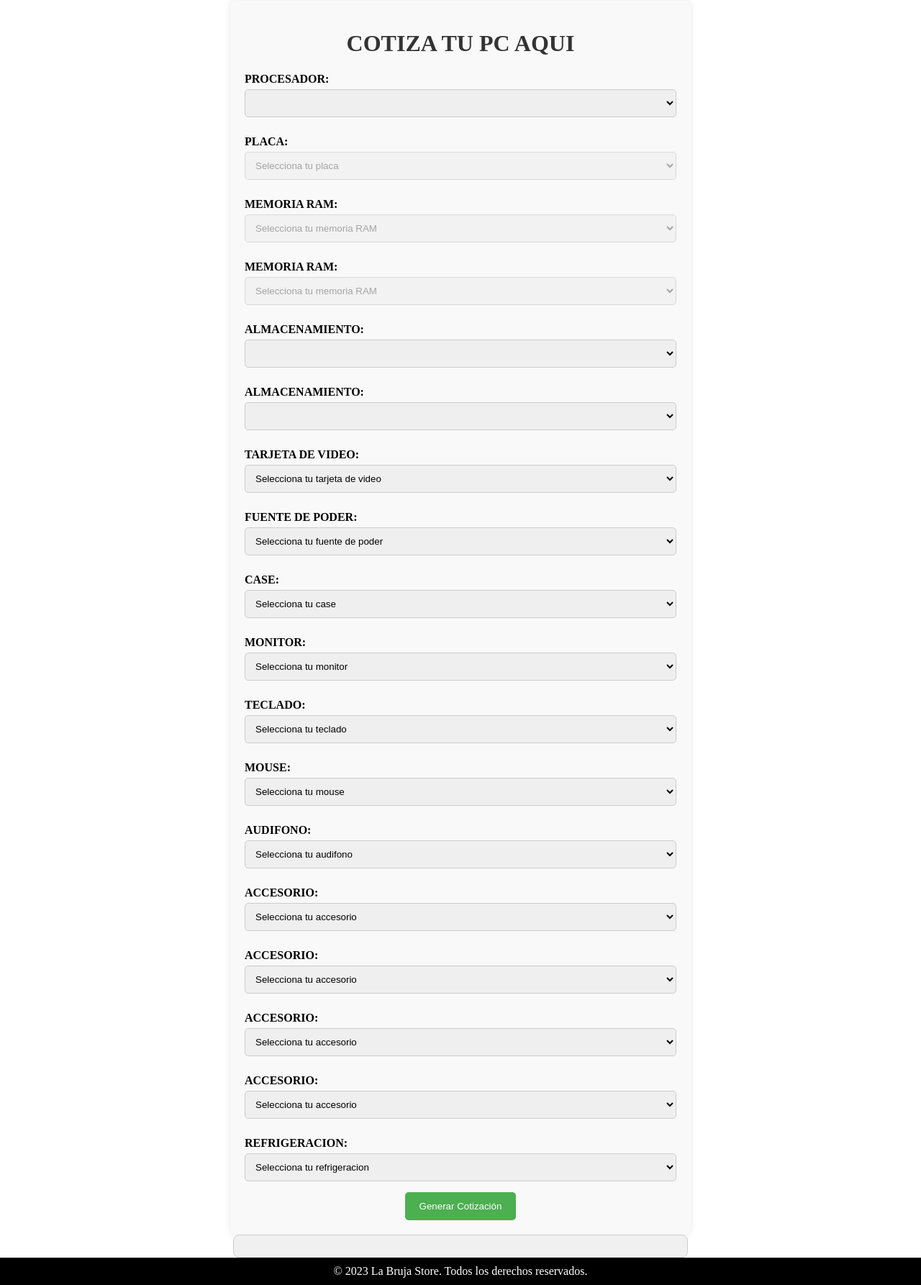
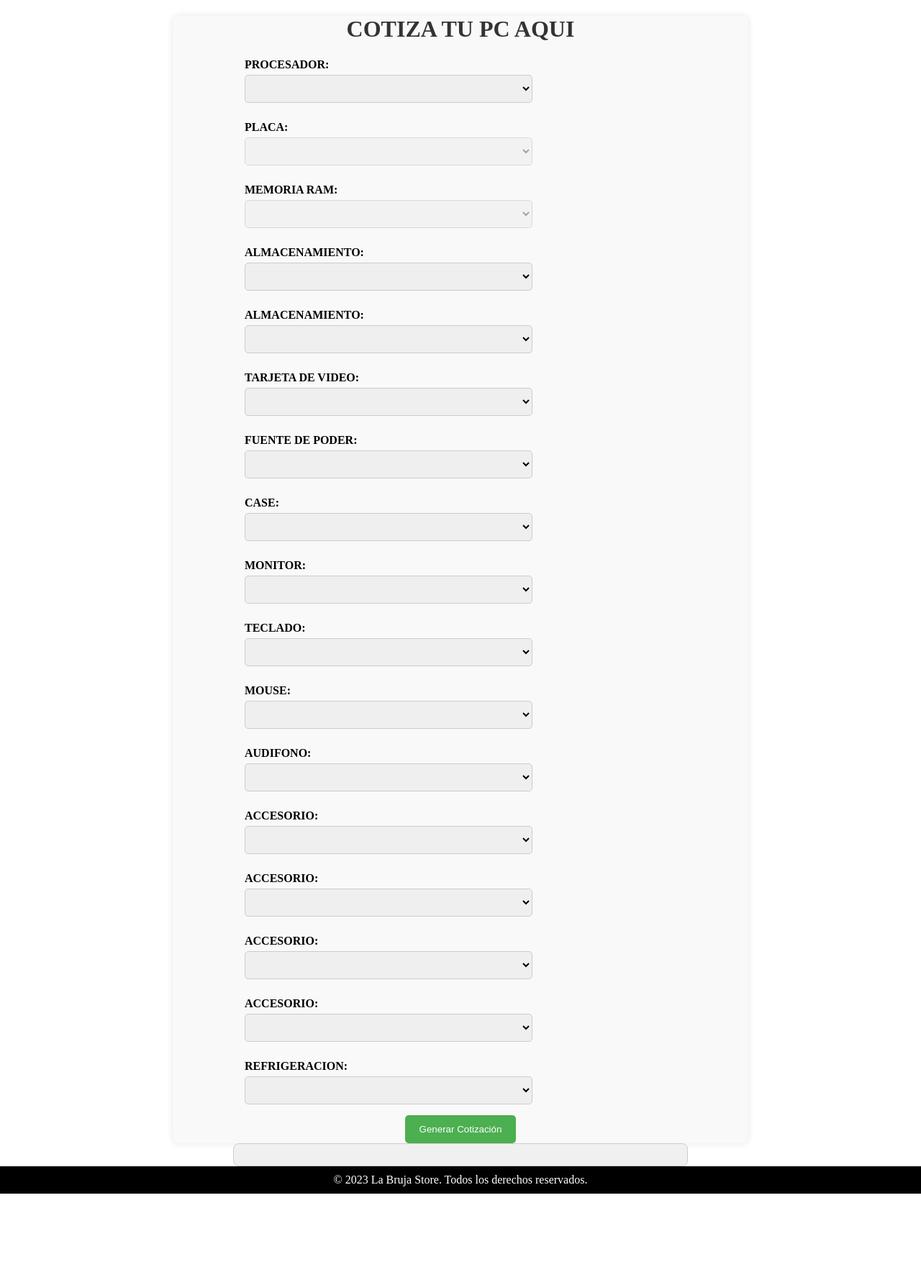
Before and after one commit to kyozApp/LaBrujaStore, a PHP site: template index.php in a window 1280 px wide. Shown: the part 99-1885 px from the top of the page at 72% size. After the commit the page ends 1758 px from the top, so only its background shows below. Run offline with PHP 8.4, Linux system fonts and the light colour scheme; the template is opened without the code that fills it, so the values that code supplies are empty.

Commit message:
cotizacion
vamos bien

```diff
--- a/css/index_producto.css
+++ b/css/index_producto.css
@@ -1,8 +1,11 @@
 /* Estilos específicos para la sección de cotización */
+
+
 
 #formulario-cotizacion {
     background-color: #f9f9f9;
-    padding: 20px;
+    padding-right: 100px;
+    padding-left: 100px;
     border-radius: 8px;
     box-shadow: 0 0 10px rgba(0, 0, 0, 0.1);
     max-width: 600px;
@@ -21,7 +24,7 @@ label {
 }
 
 select {
-    width: 100%;
+    width: 400px;
     padding: 10px;
     margin-top: 5px;
     margin-bottom: 15px;
@@ -54,3 +57,11 @@ button:hover {
     max-width: 600px;
     margin: 0 auto;
 }
+
+/* Agregar estilo para los spans de precios */
+.precioSpan {
+    display: inline-block;
+    margin-left: 10px;
+    color: #333;
+    font-weight: bold;
+}
--- a/index.php
+++ b/index.php
@@ -92,134 +92,127 @@ include('conexiondb/conexion.php');
             <h1>COTIZA TU PC AQUI</h1>
 
             <!-- Procesador -->
-            <label for="procesador">PROCESADOR:</label>
-            <select id="procesadorSelect" name="procesador"></select>
-            <span id="precioProcesador"></span>
+            <div class="cotizacion-item">
+                <label for="procesador">PROCESADOR:</label>
+                <select id="procesadorSelect" name="procesador"></select>
+                <span id="precioProcesador" class="precioSpan"></span>
+            </div>
+
+            <!-- Placa Base -->
+            <div class="cotizacion-item">
+                <label for="placaBase">PLACA:</label>
+                <select id="placaBase" name="placaBase" disabled></select>
+                <span id="precioPlacaBase" class="precioSpan"></span>
+            </div>
+
+            <!-- Memoria RAM -->
+            <div class="cotizacion-item">
+                <label for="memoriaRam">MEMORIA RAM:</label>
+                <select id="memoriaRam" name="memoriaRam" disabled></select>
+                <span id="precioMemoriaRam" class="precioSpan"></span>
+            </div>
+
+            <!-- Almacenamiento 1 -->
+            <div class="cotizacion-item">
+                <label for="almacenamiento1">ALMACENAMIENTO:</label>
+                <select id="almacenamiento1" name="almacenamiento1"></select>
+                <span id="precioAlmacenamiento1" class="precioSpan"></span>
+            </div>
+
+            <!-- Almacenamiento 2 -->
+            <div class="cotizacion-item">
+                <label for="almacenamiento2">ALMACENAMIENTO:</label>
+                <select id="almacenamiento2" name="almacenamiento2"></select>
+                <span id="precioAlmacenamiento2" class="precioSpan"></span>
+            </div>
+
+            <!-- Tarjeta de Video -->
+            <div class="cotizacion-item">
+                <label for="tarjetaVideo">TARJETA DE VIDEO:</label>
+                <select id="tarjetaVideo" name="tarjetaVideo"></select>
+                <span id="precioTarjetaVideo" class="precioSpan"></span>
+            </div>
+
+            <!-- Fuente de Poder -->
+            <div class="cotizacion-item">
+                <label for="fuentePoder">FUENTE DE PODER:</label>
+                <select id="fuentePoder" name="fuentePoder"></select>
+                <span id="precioFuentePoder" class="precioSpan"></span>
+            </div>
+
+            <!-- Case -->
+            <div class="cotizacion-item">
+                <label for="case">CASE:</label>
+                <select id="case" name="case"></select>
+                <span id="precioCase" class="precioSpan"></span>
+            </div>
+
+            <!-- Monitor -->
+            <div class="cotizacion-item">
+                <label for="monitor">MONITOR:</label>
+                <select id="monitor" name="monitor"></select>
+                <span id="precioMonitor" class="precioSpan"></span>
+            </div>
+
+            <!-- Teclado -->
+            <div class="cotizacion-item">
+                <label for="teclado">TECLADO:</label>
+                <select id="teclado" name="teclado"></select>
+                <span id="precioTeclado" class="precioSpan"></span>
+            </div>
+
+            <!-- Mouse -->
+            <div class="cotizacion-item">
+                <label for="mouse">MOUSE:</label>
+                <select id="mouse" name="mouse"></select>
+                <span id="precioMouse" class="precioSpan"></span>
+            </div>
+
+            <!-- Audifono -->
+            <div class="cotizacion-item">
+                <label for="audifono">AUDIFONO:</label>
+                <select id="audifono" name="audifono"></select>
+                <span id="precioAudifono" class="precioSpan"></span>
+            </div>
+
+            <!-- Accesorio 1 -->
+            <div class="cotizacion-item">
+                <label for="accesorio1">ACCESORIO:</label>
+                <select id="accesorio1" name="accesorio1"></select>
+                <span id="precioAccesorio1" class="precioSpan"></span>
+            </div>
+
+            <!-- Accesorio 2 -->
+            <div class="cotizacion-item">
+                <label for="accesorio2">ACCESORIO:</label>
+                <select id="accesorio2" name="accesorio2"></select>
+                <span id="precioAccesorio2" class="precioSpan"></span>
+            </div>
+
+            <!-- Accesorio 3 -->
+            <div class="cotizacion-item">
+                <label for="accesorio3">ACCESORIO:</label>
+                <select id="accesorio3" name="accesorio3"></select>
+                <span id="precioAccesorio3" class="precioSpan"></span>
+            </div>
+
+            <!-- Accesorio 4 -->
+            <div class="cotizacion-item">
+                <label for="accesorio4">ACCESORIO:</label>
+                <select id="accesorio4" name="accesorio4"></select>
+                <span id="precioAccesorio4" class="precioSpan"></span>
+            </div>
+
+            <!-- Refrigeracion -->
+            <div class="cotizacion-item">
+                <label for="refrigeracion">REFRIGERACION:</label>
+                <select id="refrigeracion" name="refrigeracion"></select>
+                <span id="precioRefrigeracion" class="precioSpan"></span>
+            </div>
 
 
-
-            <!-- Placa Base -->
-            <label for="placaBase">PLACA:</label>
-            <select id="placaBase" name="placaBase" disabled>
-                <option value="" disabled selected>Selecciona tu placa</option>
-                <!-- Opciones serán cargadas dinámicamente con JavaScript -->
-            </select>
-
-
-            <!-- Memoria RAM -->
-            <label for="memoriaRam">MEMORIA RAM:</label>
-            <select id="memoriaRam" name="memoriaRam" disabled>
-                <option value="" disabled selected>Selecciona tu memoria RAM</option>
-                <!-- Opciones serán cargadas dinámicamente con JavaScript -->
-            </select>
-
-            <!-- Memoria RAM -->
-            <label for="memoriaRam">MEMORIA RAM:</label>
-            <select id="memoriaRam" name="memoriaRam" disabled>
-                <option value="" disabled selected>Selecciona tu memoria RAM</option>
-                <!-- Opciones serán cargadas dinámicamente con JavaScript -->
-            </select>
-
-
-            <!-- Almacenamiento 1 -->
-            <label for="almacenamiento1">ALMACENAMIENTO:</label>
-            <select id="almacenamiento1" name="almacenamiento1"></select>
-            <span id="precioAlmacenamiento1"></span>
-
-            <!-- Almacenamiento 2 -->
-            <label for="almacenamiento2">ALMACENAMIENTO:</label>
-            <select id="almacenamiento2" name="almacenamiento2"></select>
-            <span id="precioAlmacenamiento2"></span>
-
-
-
-            <!-- Tarjeta de Video -->
-            <label for="tarjetaVideo">TARJETA DE VIDEO:</label>
-            <select id="tarjetaVideo" name="tarjetaVideo">
-                <option value="" disabled selected>Selecciona tu tarjeta de video</option>
-                <!-- Opciones serán cargadas dinámicamente con JavaScript -->
-            </select>
-
-
-            <!-- Fuente de Poder -->
-            <label for="fuentePoder">FUENTE DE PODER:</label>
-            <select id="fuentePoder" name="fuentePoder">
-                <option value="" disabled selected>Selecciona tu fuente de poder</option>
-                <!-- Opciones serán cargadas dinámicamente con JavaScript -->
-            </select>
-
-
-            <!-- Case -->
-            <label for="case">CASE:</label>
-            <select id="case" name="case">
-                <option value="" disabled selected>Selecciona tu case</option>
-                <!-- Opciones serán cargadas dinámicamente con JavaScript -->
-            </select>
-
-            <!-- Monitor -->
-            <label for="monitor">MONITOR:</label>
-            <select id="monitor" name="monitor">
-                <option value="" disabled selected>Selecciona tu monitor</option>
-                <!-- Opciones serán cargadas dinámicamente con JavaScript -->
-            </select>
-
-            <!-- Teclado -->
-            <label for="teclado">TECLADO:</label>
-            <select id="teclado" name="teclado">
-                <option value="" disabled selected>Selecciona tu teclado</option>
-                <!-- Opciones serán cargadas dinámicamente con JavaScript -->
-            </select>
-
-            <!-- Mouse -->
-            <label for="mouse">MOUSE:</label>
-            <select id="mouse" name="mouse">
-                <option value="" disabled selected>Selecciona tu mouse</option>
-                <!-- Opciones serán cargadas dinámicamente con JavaScript -->
-            </select>
-
-            <!-- Audifono -->
-            <label for="audifono">AUDIFONO:</label>
-            <select id="audifono" name="audifono">
-                <option value="" disabled selected>Selecciona tu audifono</option>
-                <!-- Opciones serán cargadas dinámicamente con JavaScript -->
-            </select>
-
-            <!-- Accesorio -->
-            <label for="accesorio">ACCESORIO:</label>
-            <select id="accesorio" name="accesorio">
-                <option value="" disabled selected>Selecciona tu accesorio</option>
-                <!-- Opciones serán cargadas dinámicamente con JavaScript -->
-            </select>
-
-            <!-- Accesorio -->
-            <label for="accesorio">ACCESORIO:</label>
-            <select id="accesorio" name="accesorio">
-                <option value="" disabled selected>Selecciona tu accesorio</option>
-                <!-- Opciones serán cargadas dinámicamente con JavaScript -->
-            </select>
-
-            <!-- Accesorio -->
-            <label for="accesorio">ACCESORIO:</label>
-            <select id="accesorio" name="accesorio">
-                <option value="" disabled selected>Selecciona tu accesorio</option>
-                <!-- Opciones serán cargadas dinámicamente con JavaScript -->
-            </select>
-
-            <!-- Accesorio -->
-            <label for="accesorio">ACCESORIO:</label>
-            <select id="accesorio" name="accesorio">
-                <option value="" disabled selected>Selecciona tu accesorio</option>
-                <!-- Opciones serán cargadas dinámicamente con JavaScript -->
-            </select>
-
-            <!-- Refrigeracion -->
-            <label for="refrigeracion">REFRIGERACION:</label>
-            <select id="refrigeracion" name="refrigeracion">
-                <option value="" disabled selected>Selecciona tu refrigeracion</option>
-                <!-- Opciones serán cargadas dinámicamente con JavaScript -->
-            </select>
-
             <button type="button" onclick="generarCotizacion()">Generar Cotización</button>
+            <span id="precioTotal"></span>
         </form>
 
         <div id="resultado-cotizacion"></div>
```
Also changed, not shown: index_producto.js (+151 -21 lines), obtener_productos.php (+28 -5 lines).
